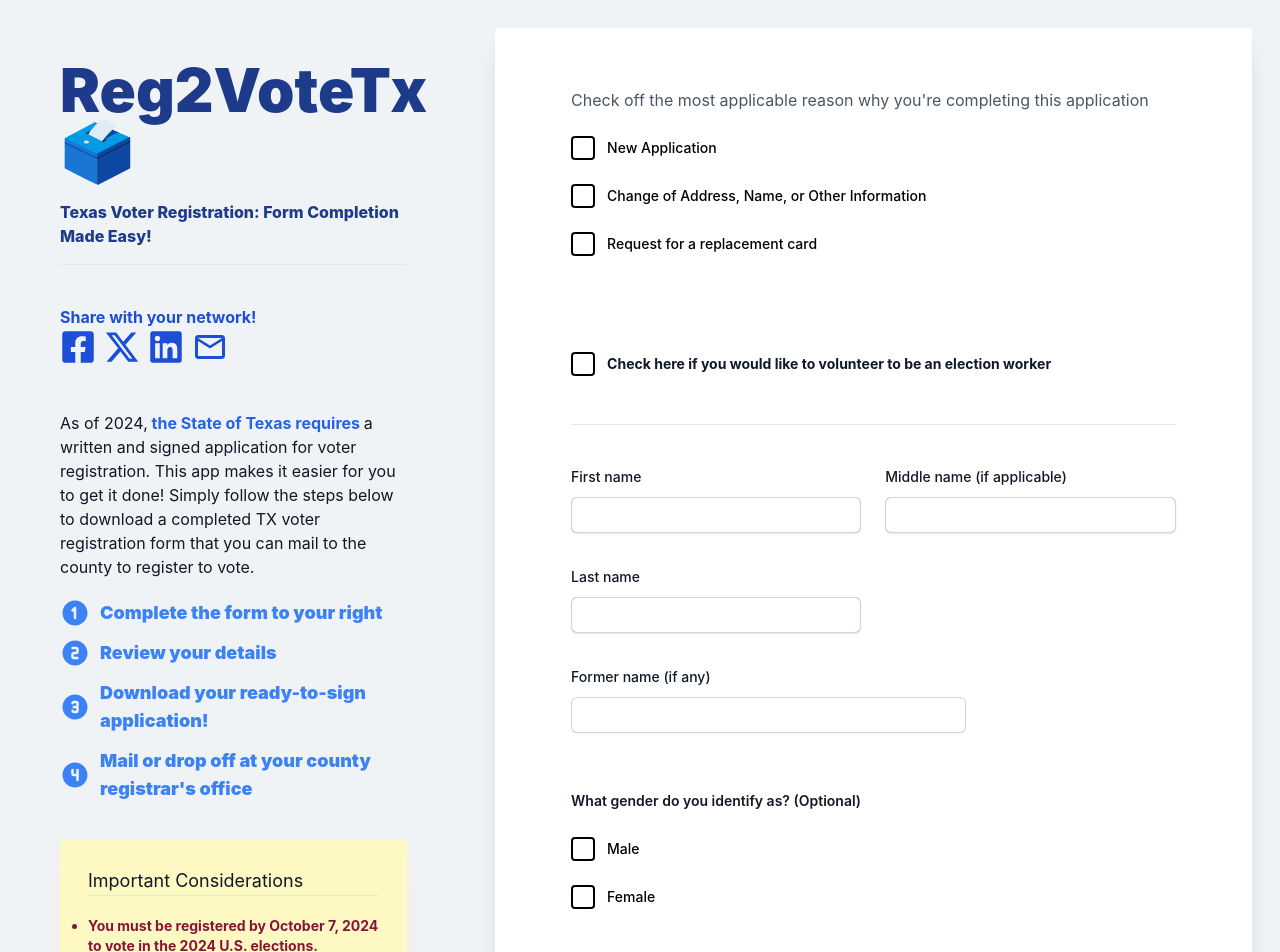
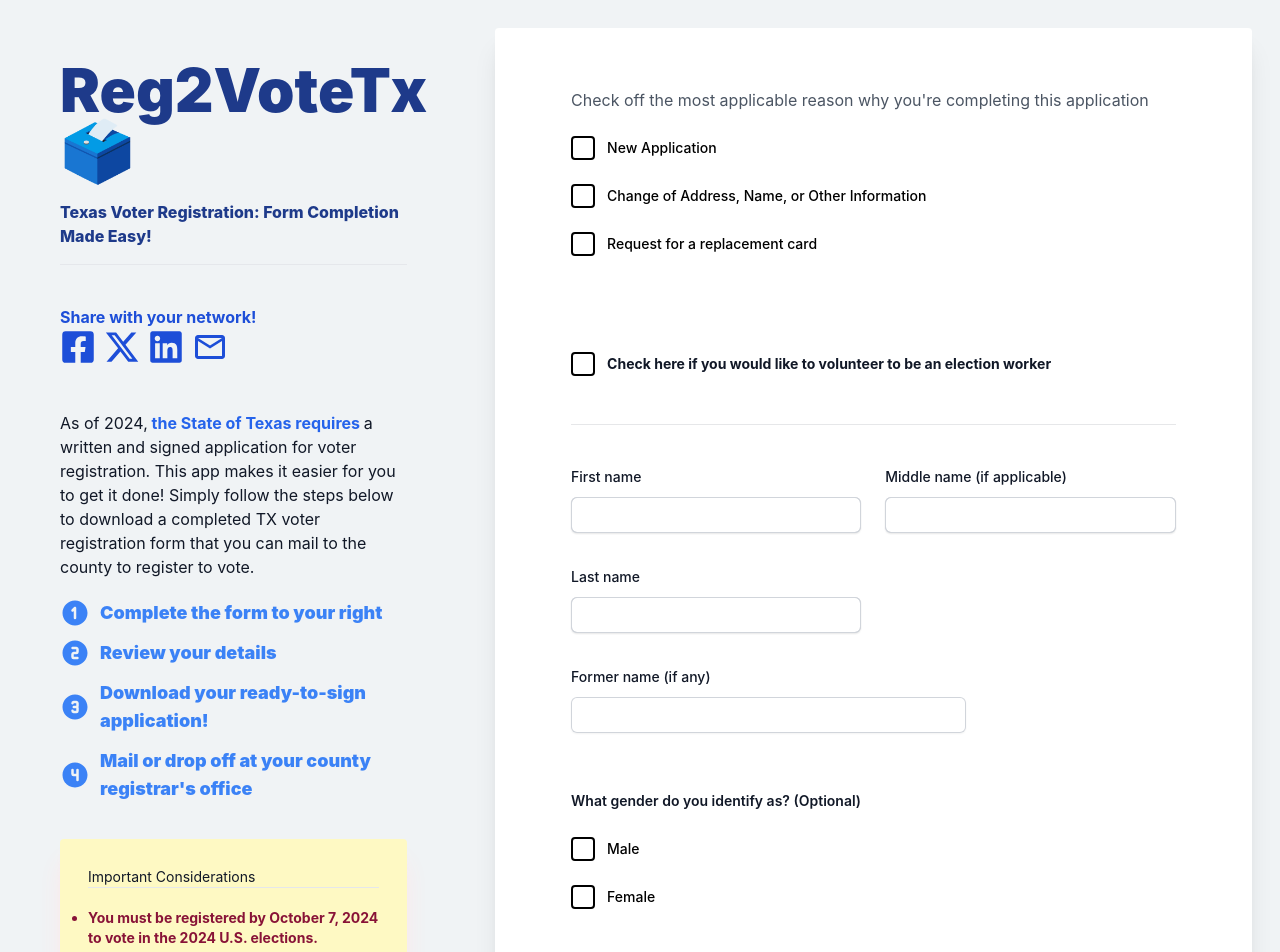
Before and after one commit to racosta323/Reg2VoteTX, a React (Vite) app in the folder client/: page / in a window 1280 px wide. Shown: the top 952 px of the page. Built offline with nearby package versions, Linux system fonts and the light colour scheme.

Commit message:
updates font size in considerations

```diff
--- a/client/src/App.jsx
+++ b/client/src/App.jsx
@@ -77,7 +77,7 @@ function App() {
 
 
             <div className=' border-4 border-yellow-100 rounded h-72 bg-yellow-100 p-6 mt-9 shadow-xl shadow-rose-100 box-border overflow-auto'>
-              <h1 className='text-lg md:text-md text-gray-900'> Important Considerations</h1>
+              <h1 className='text-lg md:text-sm text-gray-900'> Important Considerations</h1>
               <hr />
               <ul className='mt-5 list-disc text-sm sm:text-sm max-w-full'>
                 <li className='text-rose-900 font-bold'>You must be registered by October 7, 2024 to vote in the 2024 U.S. elections.</li>
```
